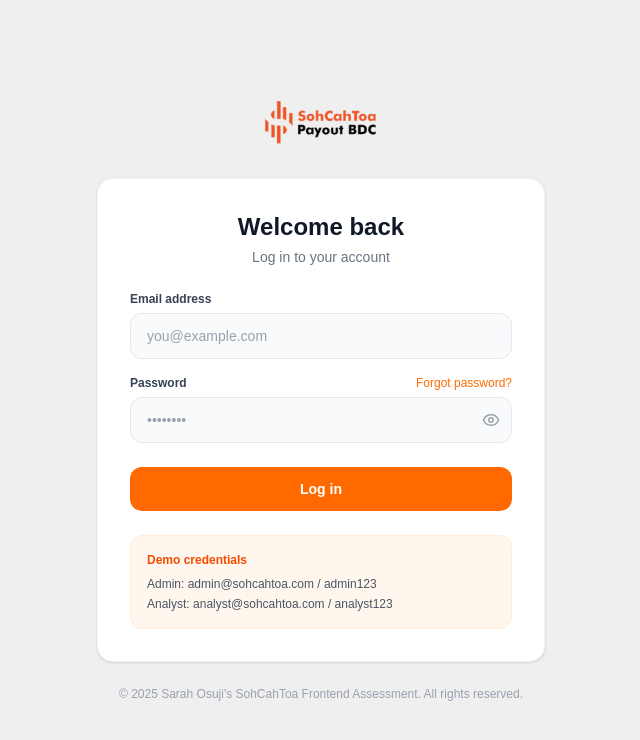
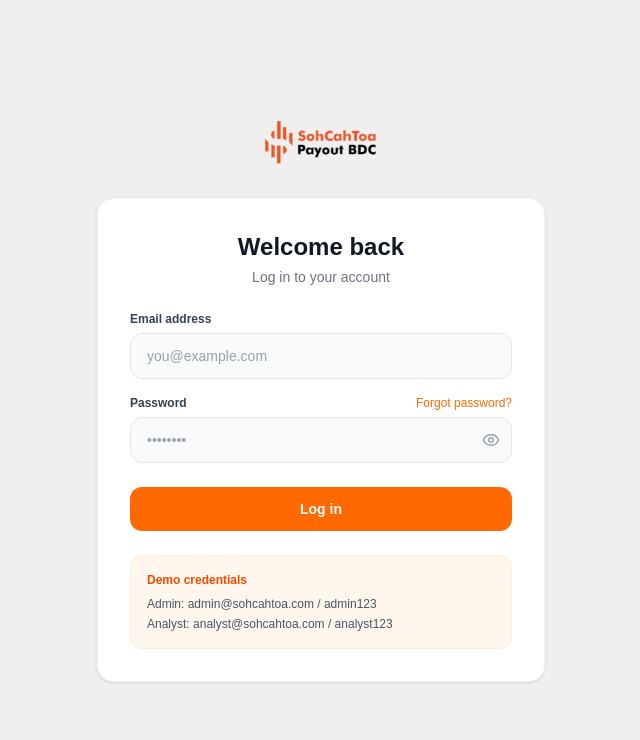
Before and after one commit to ChiomaSarah/SOHCAHTOA-Frontend-Assessment, a Next.js app: page /login in a window 1280 px wide. Shown: the top 740 px of the page, without its empty margins (319-959 px from the left). Built offline with nearby package versions, Linux system fonts and the light colour scheme; a web font is replaced by a local one.

Commit message:
remove login footer

```diff
--- a/app/login/page.tsx
+++ b/app/login/page.tsx
@@ -151,11 +151,6 @@ const Login = () => {
             </div>
           </div>
         </div>
-
-        <p className="text-center text-xs text-gray-400 mt-6">
-          © 2025 Sarah Osuji&apos;s SohCahToa Frontend Assessment. All rights
-          reserved.
-        </p>
       </div>
     </div>
   );
```
